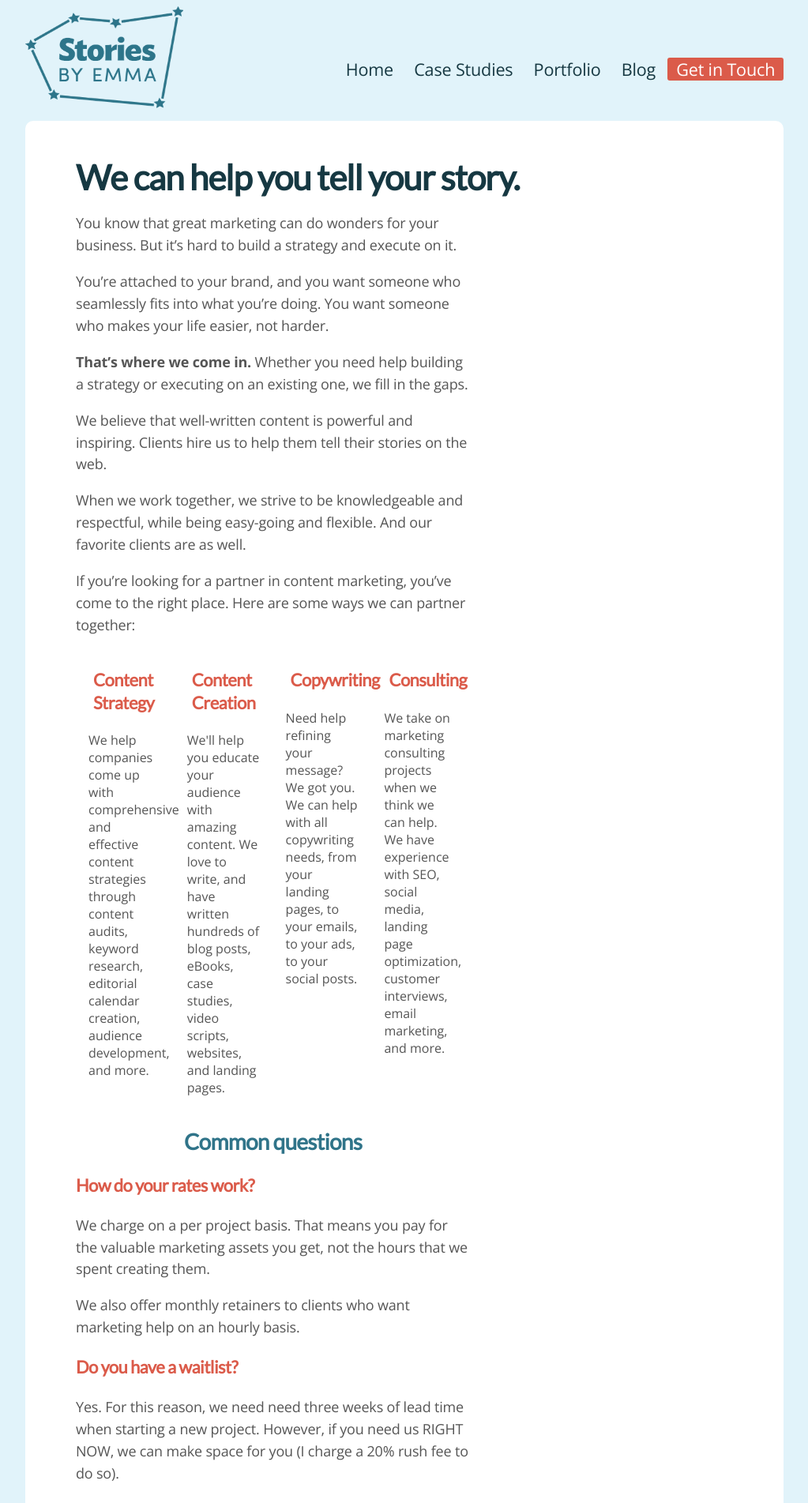
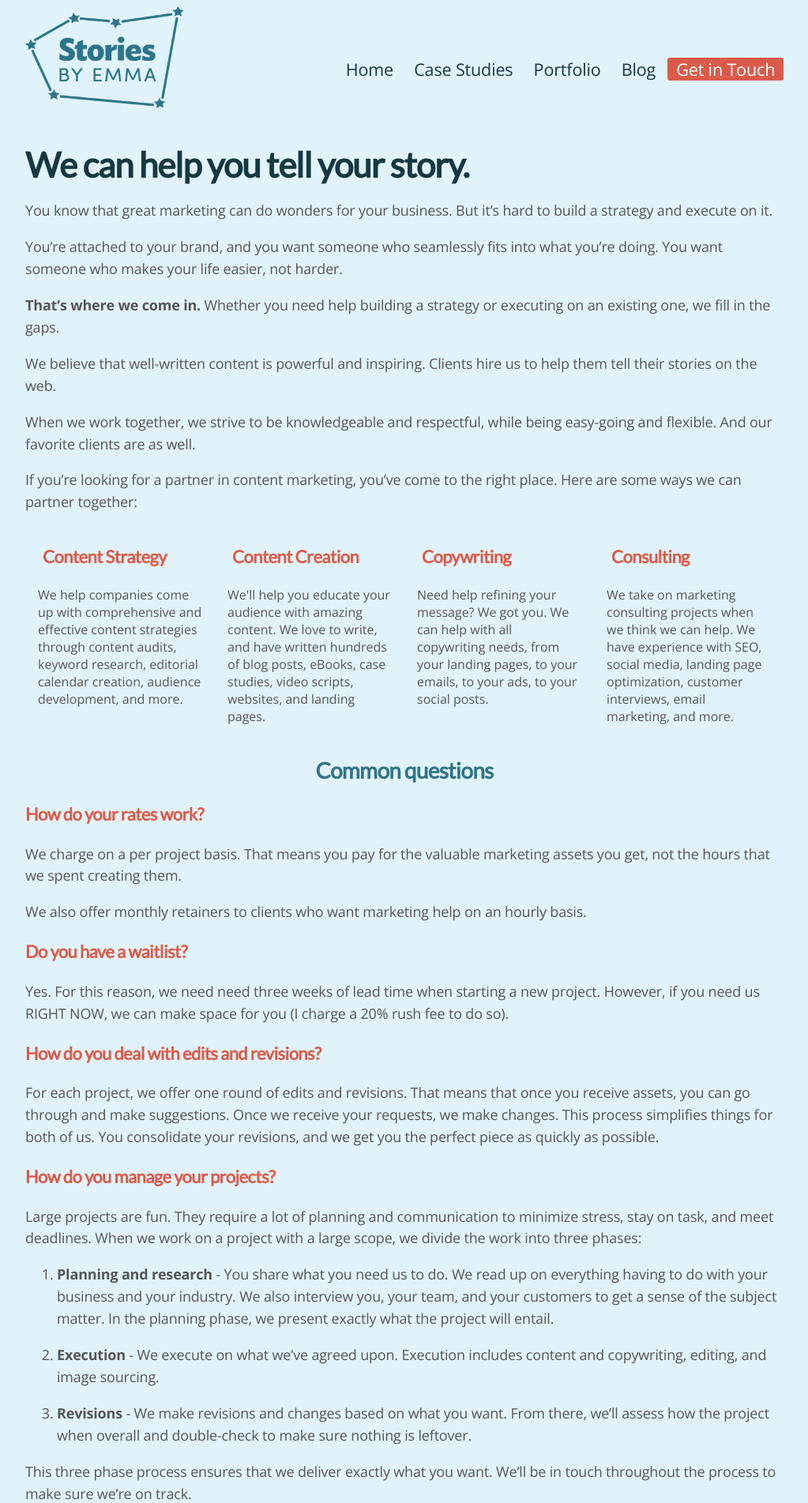
Before and after one commit to emmalepsy/emmalepsy.github.io, a Jekyll site: the page services.html, which Jekyll copies as it is, in a window 1280 px wide. Shown: the top 1903 px of the page at 79% size, without its empty margins (128-1151 px from the left). Built offline with Jekyll 4.4.1, drawn with Linux system fonts in a browser that asks for light colours; nearby versions of some CDN libraries; a style sheet for code colours, icons or effects is not loaded.

Commit message:
Update services.html

```diff
--- a/services.html
+++ b/services.html
@@ -44,9 +44,9 @@
       </div>
     </div>
 
-    <div id="main_content">
+
       <h1>We can help you tell your story.</h1>
-	<div class="c3">
+
 	  <p>
 	    You know that great marketing can do wonders for your business. But
 	it’s hard to build a strategy and execute on it.
```
